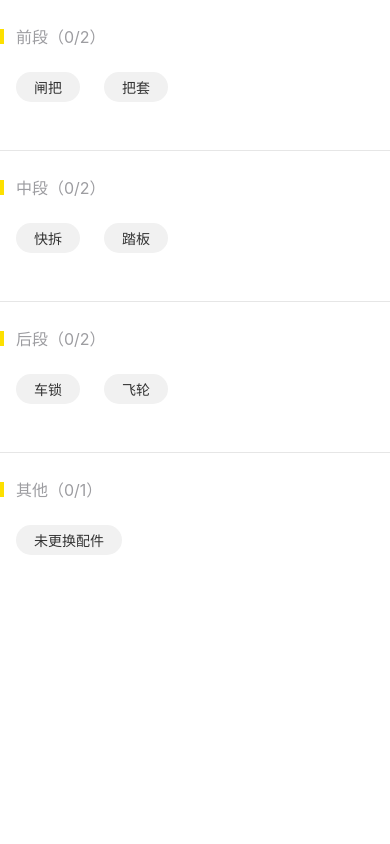
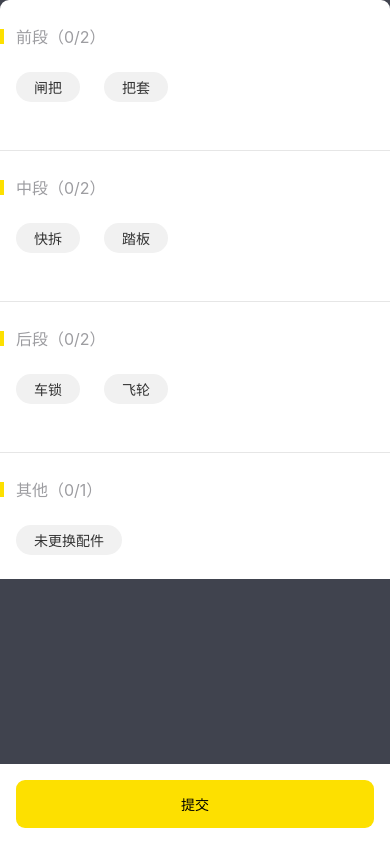
Before and after one commit to godeadasdf/withdraw_demo, a React Native app: screen / in a window 390 px wide. Built offline with nearby package versions, Linux system fonts and the light colour scheme.

Commit message:
b风在哪儿。。。

```diff
--- a/App.js
+++ b/App.js
@@ -10,14 +10,9 @@ import {
   StyleSheet,
   Text,
   ScrollView,
-  View
+  View,
+  TouchableHighlight
 } from 'react-native';
-import WithdrawCard from './app/components/withdrawcard';
-import PersonalInfo from './app/components/personalinfo';
-import TableBarWithAnim from './app/components/TableBarWithAnim';
-import ScrollViewStudy from './app/components/ScrollViewStudy';
-import SingleAxisChart from './app/components/SingAxisChart';
-import CheckText from './app/components/CheckText';
 import PartSelection from './app/components/PartSelection';
 
 
@@ -98,11 +93,24 @@ export default class App extends Component<{}> {
     return (
       <ScrollView style={{
         flex: 1,
-        borderRadius: 9,
-        paddingTop: 24
       }}>
+        <View style={{backgroundColor:'#fff',
+          borderRadius: 9,
+          paddingTop: 24}}>
         {parts}
+        </View>
       </ScrollView>
+    );
+  };
+
+  renderSubmitButton = () => {
+    return (
+      <View style={styles.buttonContainer}>
+        <TouchableHighlight
+          style={styles.submitButton}>
+          <Text>提交</Text>
+        </TouchableHighlight>
+      </View>
     );
   };
 
@@ -110,6 +118,7 @@ export default class App extends Component<{}> {
     return (
       <View style={styles.container}>
         {this.renderPartSelect()}
+        {this.renderSubmitButton()}
       </View>
     );
   }
@@ -147,12 +156,33 @@ const styles = StyleSheet.create({
     justifyContent: 'flex-start',
     flexDirection: 'column',
     alignItems: 'stretch',
-    backgroundColor: '#fff'
+    backgroundColor: '#40434e'
   },
   divideLine: {
     marginTop: 24,
     marginBottom: 24,
     height: 1,
     backgroundColor: '#E6E6E6'
+  },
+  buttonContainer: {
+    backgroundColor: '#fff',
+    paddingBottom: 16,
+    paddingTop: 16
+  },
+  submitButton: {
+    height: 48,
+    marginLeft: 16,
+    marginRight: 16,
+    backgroundColor: '#FDE000',
+    flexDirection: 'column',
+    justifyContent: 'center',
+    alignItems: 'center',
+    borderRadius:9
+  },
+  buttonText: {
+    height: 48,
+    fontSize: 14,
+    color: '#292929',
+    textAlign: 'center'
   }
 });
--- a/app/components/PartSelection.js
+++ b/app/components/PartSelection.js
@@ -108,8 +108,9 @@ const styles = StyleSheet.create({
     alignContent: 'flex-start'
   },
   checkTextContainer: {
+    backgroundColor:'#fff',
     marginRight: 12,
     marginLeft: 12,
-    marginBottom: 24
+    paddingBottom: 24
   }
 });
```
